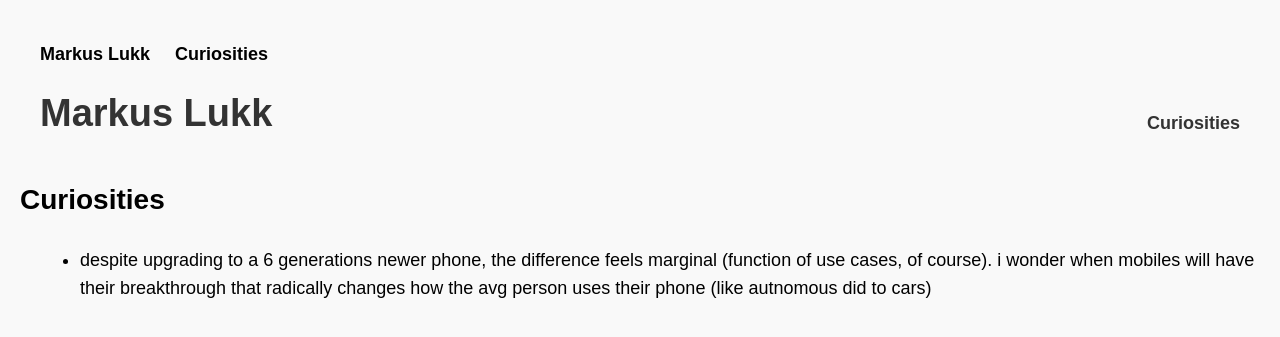
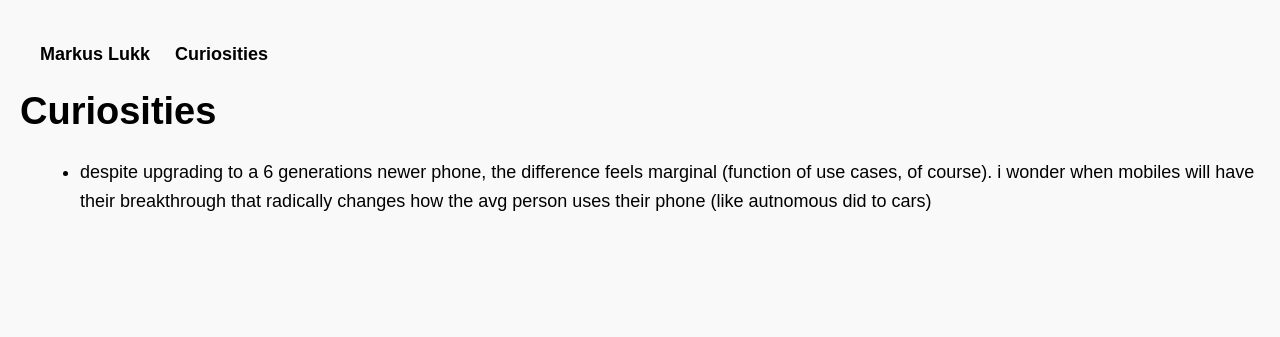
Before and after one commit to markuslukk/markuslukk.github.io, a Jekyll site: the page built from curiosities.html, in a window 1280 px wide. Shown: the top 337 px of the page. Built offline with Jekyll 4.4.1, drawn with Linux system fonts in a browser that asks for light colours.

Commit message:
Update curiosities.html

```diff
--- a/curiosities.html
+++ b/curiosities.html
@@ -1,26 +1,8 @@
 ---
 layout: default
 ---
-<!DOCTYPE html>
-<html lang="en">
-<head>
-    <meta charset="UTF-8">
-    <meta name="viewport" content="width=device-width, initial-scale=1.0">
-    <title>Curiosities</title>
-    <link rel="stylesheet" href="style.css">
-</head>
-<body>
-    <header style="display: flex; justify-content: space-between; align-items: center; padding: 20px;">
-        <h1 style="margin: 0;"><a href="index.html" style="text-decoration: none; color: #333;">Markus Lukk</a></h1>
-        <nav>
-            <a href="curiosities.html" style="text-decoration: none; color: #333; font-weight: bold;">Curiosities</a>
-        </nav>
-    </header>
+<h1>Curiosities</h1>
 
-    <div class="content">
-        <h2>Curiosities</h2>
-        <ul>
-            <li>despite upgrading to a 6 generations newer phone, the difference feels marginal (function of use cases, of course). i wonder when mobiles will have their breakthrough that radically changes how the avg person uses their phone (like autnomous did to cars)</li>
-    </div>
-</body>
-</html>
+<ul>
+    <li>despite upgrading to a 6 generations newer phone, the difference feels marginal (function of use cases, of course). i wonder when mobiles will have their breakthrough that radically changes how the avg person uses their phone (like autnomous did to cars)</li>
+</ul>
```
